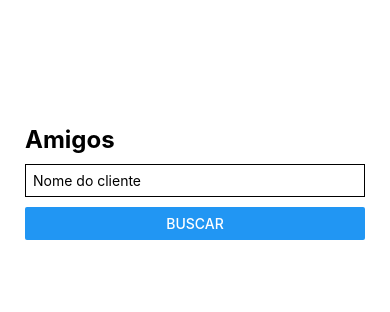
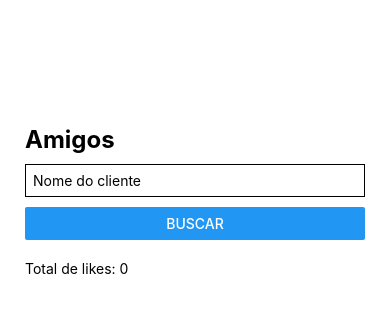
Before and after one commit to gabrielmds222/performando-apps, a React Native app: screen / in a window 390 px wide. Shown: the top 312 px of the page. Built offline with nearby package versions, Linux system fonts and the light colour scheme.

Commit message:
feat: Teste de renderização com reduce

```diff
--- a/src/components/FriendList.tsx
+++ b/src/components/FriendList.tsx
@@ -1,6 +1,6 @@
 import React from "react";
 
-import { View } from "react-native";
+import { View, Text } from "react-native";
 import { Friend } from "./Friend";
 
 interface Props {
@@ -14,8 +14,14 @@ interface Props {
 [];
 
 export function FriendList({ data }: Props) {
+  const totalLikes = data.reduce((likes, friend) => {
+    return likes + friend.likes;
+  }, 0);
+
   return (
     <View>
+      <Text>Total de likes: {totalLikes}</Text>
+
       {data.map((friend) => (
         <Friend key={String(friend.id)} data={friend} />
       ))}
```
